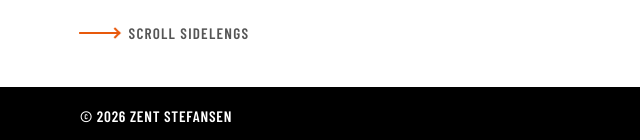
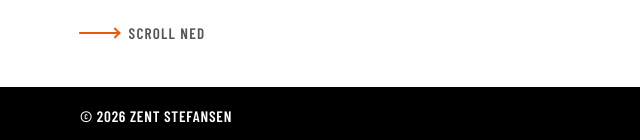
Before and after one commit to zentpresgaa/myportfolio, a plain HTML site: page index.html in a window 1280 px wide. Shown: the part 657-797 px from the top of the page, 0-640 px from the left. Drawn offline with nearby package versions, Linux system fonts and the light colour scheme.

Commit message:
Update scroll hint text for better clarity

```diff
--- a/index.html
+++ b/index.html
@@ -56,7 +56,7 @@
             <a href="#projects" class="btn">Se prosjekter</a>
             <a href="assets/cv.pdf" class="btn btn--outline" download="CV_Zent_Stefansen.pdf">Last ned CV</a>
           </div>
-          <p class="scroll-hint" aria-hidden="true"><span class="scroll-hint__arrow"></span> Scroll sidelengs</p>
+          <p class="scroll-hint" aria-hidden="true"><span class="scroll-hint__arrow"></span> Scroll ned</p>
         </div>
       </div>
     </section>
```
